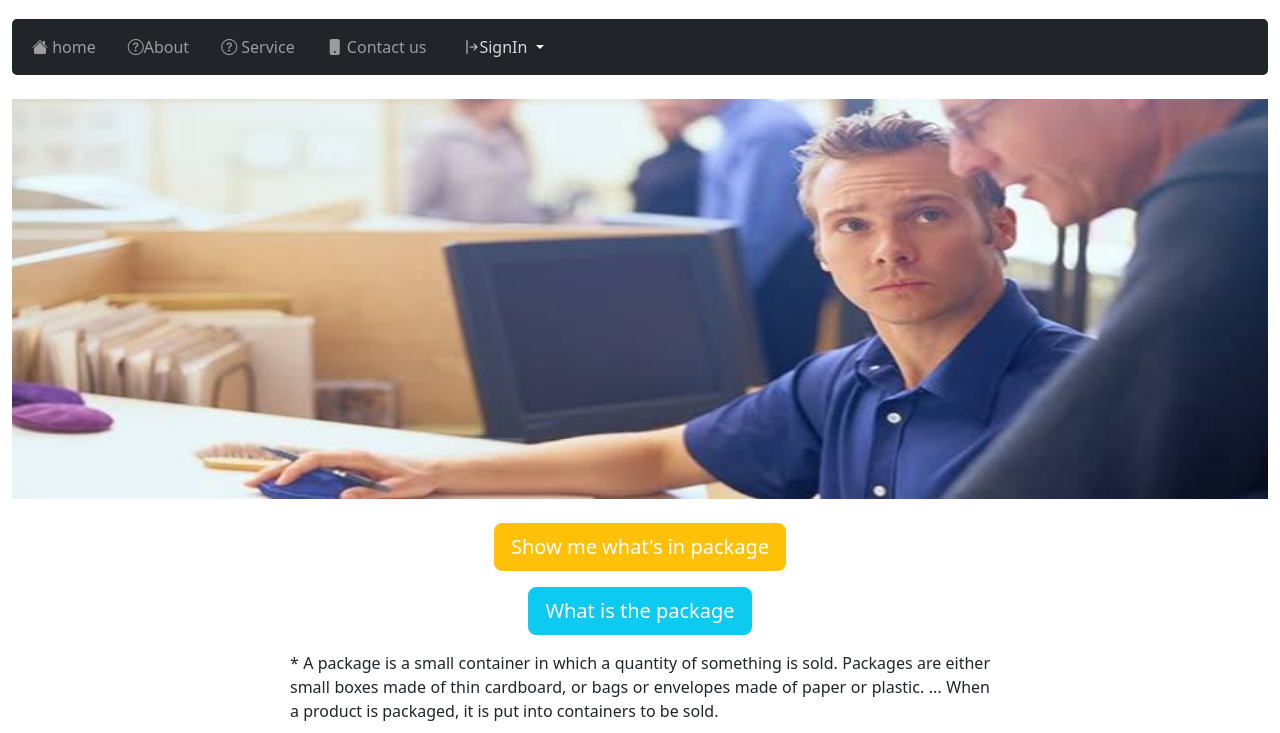
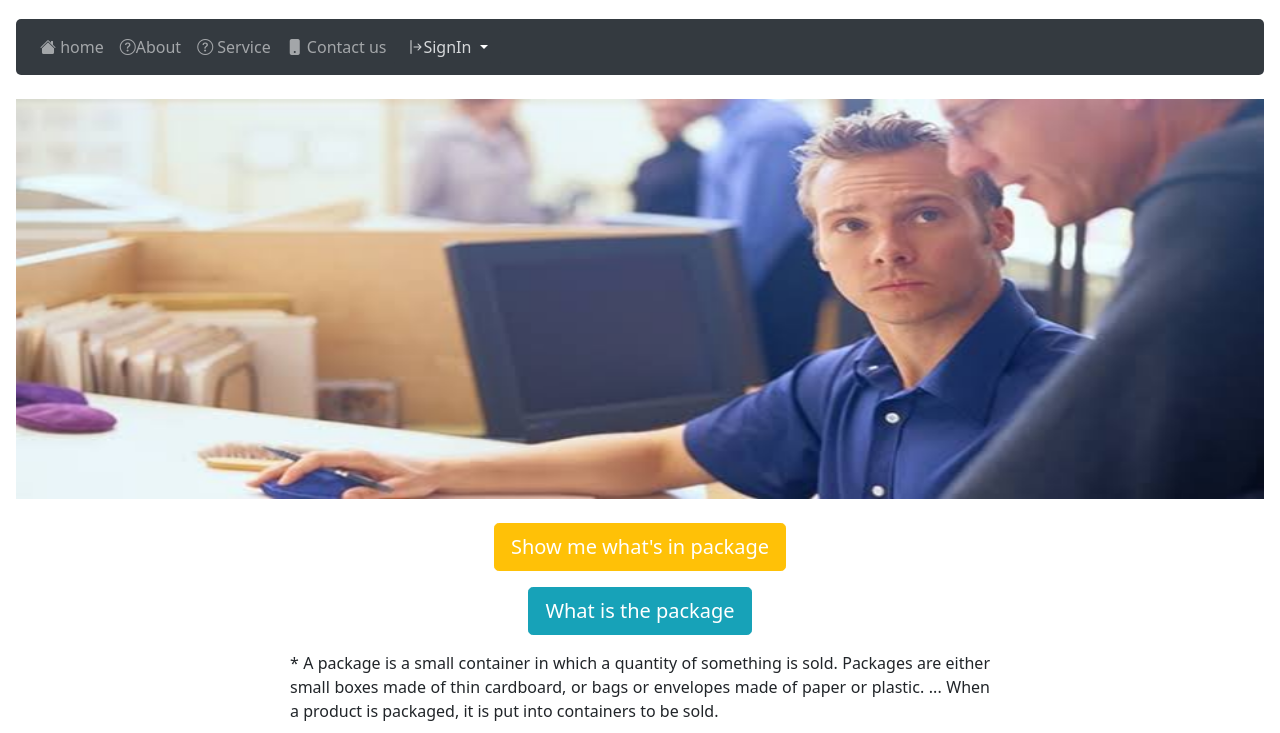
Before and after one commit to githubmukeshdangi/portfolio, a website: page public/web1/index1.html in a window 1280 px wide. Shown: the part 67-800 px from the top of the page. Drawn offline with nearby package versions, Linux system fonts and the light colour scheme.

Commit message:
Third Release

```diff
--- a/public/web1/index1.html
+++ b/public/web1/index1.html
@@ -4,8 +4,8 @@
 <head>
     <title>Naresh IT
     </title>
-    <link rel="stylesheet" href="../../node_modules/bootstrap/dist/css/bootstrap.css">
-    <link rel="stylesheet" href="../../node_modules/bootstrap-icons/font/bootstrap-icons.css">
+    <link rel="stylesheet" href="https://stackpath.bootstrapcdn.com/bootstrap/5.0.0-alpha1/css/bootstrap.min.css" rel="nofollow" integrity="sha384-r4NyP46KrjDleawBgD5tp8Y7UzmLA05oM1iAEQ17CSuDqnUK2+k9luXQOfXJCJ4I" crossorigin="anonymous">
+     <link rel="stylesheet" href="../../node_modules/bootstrap-icons/font/bootstrap-icons.css">
     <style>
         a {
             text-decoration: none;
@@ -22,7 +22,7 @@
 
     <h2 class="text-center m-4"><strong>Naresh Institute and Technologies</strong></h3>
 
-    <nav class="navbar navbar-expand-lg navbar-dark bg-dark  " style="border-radius: 5px;">
+    <nav class="navbar navbar-expand-lg navbar-dark bg-dark " style="border-radius: 5px;">
             <div class="container-fluid">
                 <button data-bs-target="#menu" data-bs-toggle="collapse" class="navbar-toggler " style="width: 100px;">
                     <span class="navbar-toggler-icon"></span>
```
Also changed, not shown: public/web1/about.html (+1 -1 lines), public/web1/contactus.html (+1 -1 lines), public/web1/login.html (+1 -1 lines), public/web1/registration.html (+1 -1 lines), public/web1/service.html (+1 -1 lines), public/web1/signup.html (+1 -1 lines), public/web10/bmi.html (+1 -1 lines), public/web2/fackStoreShoping.html (+1 -1 lines), public/web3/KFCbill.html (+1 -1 lines), public/web4/hotel.html (+1 -1 lines), public/web5/emi.html (+1 -1 lines), public/web6/instagramlogin.html (+1 -1 lines), public/web7/nasaCardApi.html (+1 -1 lines), public/web8/Logintamplate.html (+1 -1 lines), 1 more files.
